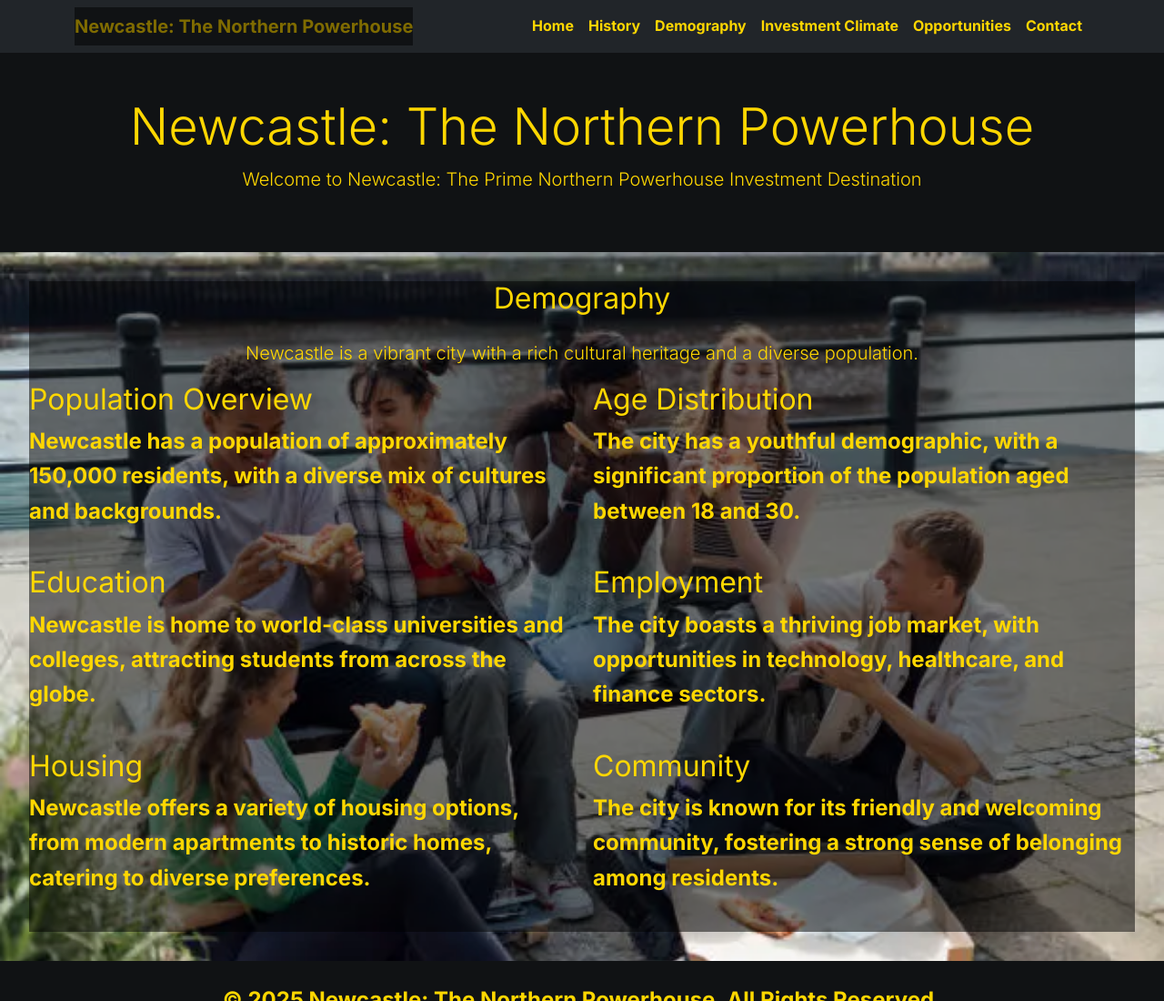
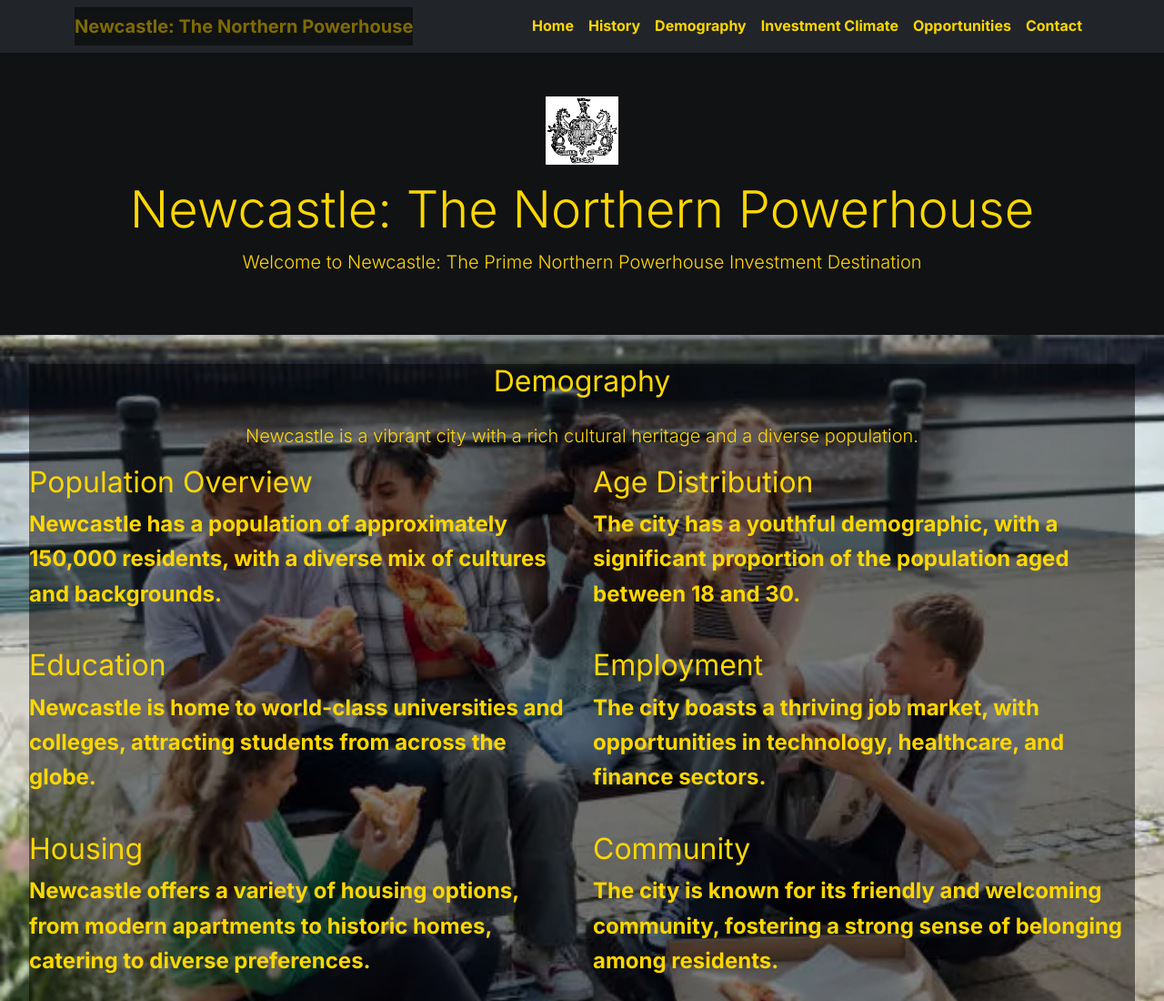
Before and after one commit to Bonafs/Newcastle-Northern-Powerhouse, a plain HTML site: page demography.html in a window 1280 px wide. Shown: the top 1100 px of the page at 91% size. Drawn offline with nearby package versions, Linux system fonts and the light colour scheme; a web font is replaced by a local one.

Commit message:
Add logo image to header section in multiple HTML files

```diff
--- a/demography.html
+++ b/demography.html
@@ -56,6 +56,8 @@
     <!-- Header Section -->
     <header class="bg-dark content-wrapper text-center py-5">
         <div class="container">
+            <!-- Logo Image -->
+            <img src="assets/images/logo.jpg" alt="Newcastle Logo" class="mb-3" style="width: 80px; height: auto;">
             <h1 class="display-4">Newcastle: The Northern Powerhouse</h1>
             <p class="lead">Welcome to Newcastle: The Prime Northern Powerhouse Investment Destination</p>
         </div>
```
Also changed, not shown: history.html (+2 -0 lines), index.html (+2 -0 lines), investment-climate.html (+2 -0 lines), opportunities.html (+2 -0 lines).
